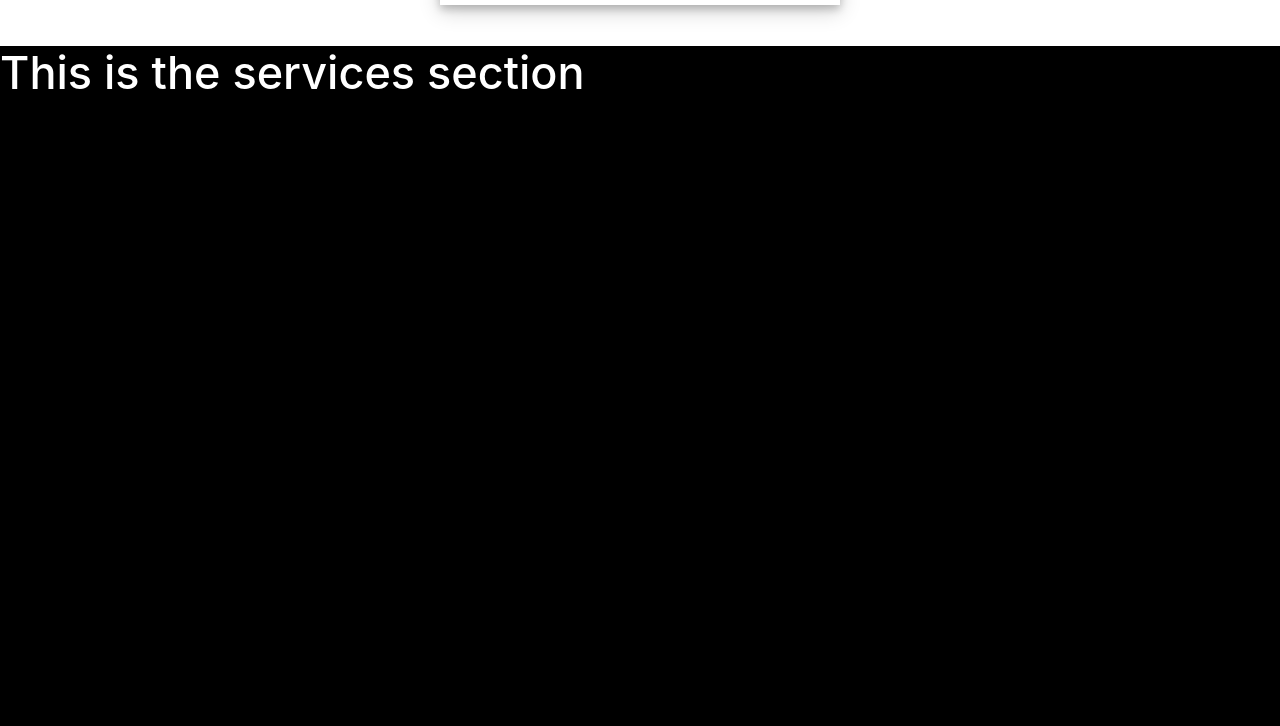
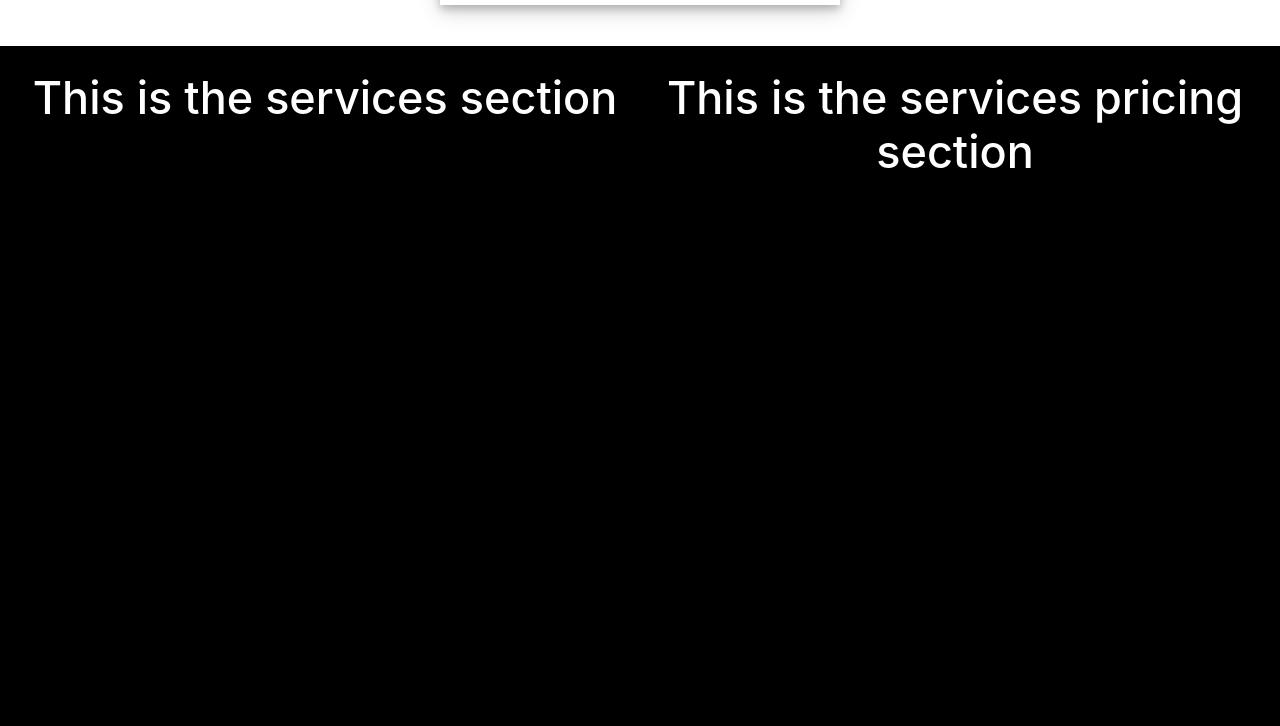
Before and after one commit to shawncasaus/vivid_hair, a Gatsby site: page / in a window 1280 px wide. Shown: the part 1654-2380 px from the top of the page. Built offline with nearby package versions, Linux system fonts and the light colour scheme; Gatsby itself is replaced by a stand-in of ours; a web font is replaced by a local one.

Commit message:
Shawn: imported services descriptions and prices as a JSON object called services.js for use in state management. Also linked Book Now button to Booking page hosted via Square

```diff
--- a/src/components/hero-content.js
+++ b/src/components/hero-content.js
@@ -20,7 +20,7 @@ class Hero_Content extends React.Component {
                   <li>Color Correction</li>
                   <li>Hair Extension</li>
                 </ul>
-                <button type="button" className="btn btn-primary heroButton" style={{}}><a className="arapey button">Book Now</a></button>
+                <button type="button" className="btn btn-primary heroButton" style={{}}><a href="https://square.site/book/DRG254TTPA0CY/vivid-rein-hair-la-verne-ca" className="" style={{color: "inherit", textDecoration: 'none'}}>Book Now</a></button>
             </div>
         </div>
     )
--- a/src/components/services.js
+++ b/src/components/services.js
@@ -1,16 +1,25 @@
-import React from 'react'
+import React, {useState} from 'react'
+import services from '../data/services'
 
 class Services extends React.Component {
     constructor(props) {
         super(props)
+        console.log(services);
     }
+
+
+
+
 
     render() {
 
         return (
-            <div className="services">
-                <div className="servicesContent">
+            <div className="services row">
+                <div className="servicesContent col-lg-6">
                     <h1>This is the services section</h1>
+                </div>
+                <div className="servicesContent col-lg-6">
+                    <h1>This is the services pricing section</h1>
                 </div>
             </div>
         )
--- a/src/components/styles/styles.css
+++ b/src/components/styles/styles.css
@@ -182,7 +182,7 @@ ul {
     margin-top: 5rem;
     opacity: 100%;
     animation-name: fadeIn;
-    animation-duration: 4s;
+    animation-duration: 3s;
     animation-timing-function: ease-in;
     animation-iteration-count: 1;
     animation-direction: normal;
@@ -190,7 +190,7 @@ ul {
 
   .vintage-scissors {
     animation-name: fadeIn;
-    animation-duration: 3s;
+    animation-duration: 2s;
     animation-timing-function: ease-in;
     animation-iteration-count: 1;
     animation-direction: normal;
@@ -324,7 +324,7 @@ ul {
   margin: auto;
   padding: 35px;
   animation-name: fadeIn;
-  animation-duration: 4s;
+  animation-duration: 3s;
   animation-timing-function: ease-in;
   animation-iteration-count: 1;
   animation-direction: normal;
@@ -408,7 +408,7 @@ ul {
   }
 }
 
-@media screen and (max-width: 420px) {
+@media screen and (max-width: 460px) {
   .aboutContent h1 {
     font-size: 28px;
   }
@@ -435,7 +435,8 @@ ul {
   height: 880px;
   background-color: #000000;
   color: #ffffff;
-  width: 100%;
+  padding: 25px;
+  text-align: center;
 }
 
 /*##########END SERVICES STYLES##########*/
--- a/src/components/vivid-image.js
+++ b/src/components/vivid-image.js
@@ -26,7 +26,7 @@ const Vivid_Image = () => {
     }
   `)
 
-  return <Img fixed={data.placeholderImage.childImageSharp.fixed} alt="Vivid Rein Hair Logo" fadeIn="true"/>
+  return <Img fixed={data.placeholderImage.childImageSharp.fixed} alt="Vivid Rein Hair Logo" fadeIn={true} />
 }
 
 export default Vivid_Image
--- /dev/null
+++ b/src/data/services.js
@@ -0,0 +1,130 @@
+const services = [
+    {
+        service: 'Child haircut',
+        price: '$30 per hour',
+        description: '',
+        id: 0
+    },
+    {
+        service: 'Formal style/ updo',
+        price: '$55 per hour',
+        description: 'Includes shampoo and blow out. Pricing determined by length, density and chosen style',
+        id: 1
+    },
+    {
+        service: 'Keratin treatment',
+        price: '$25 per 30 minutes',
+        description: 'Treatment for brittle or over processed hair',
+        id: 2
+    },
+    {
+        service: 'Deep conditioning treatment',
+        price: '$25 per 45 minutes',
+        description: 'Revitalizing treatment for dry/ brittle hair - can be a stand alone service or add on to a color service or haircut',
+        id: 3
+    },
+    {
+        service: 'Bangs trim',
+        price: '$10 per 15 minutes',
+        description: 'Regular maintenance for bangs',
+        id: 4
+    },
+    {
+        service: 'Haircut',
+        price: '$55 per hour',
+        description: 'Shampoo, haircut and blow out/ styling',
+        id: 5
+    },
+    {
+        service: 'Custom undercut',
+        price: '$15+ per 30 minutes',
+        description: 'For clients with partially cropped or shaved sections - pricing will vary based on the size of the undercut, designs, ect...',
+        id: 6
+    },
+    {
+        service: 'Wash and style',
+        price: '$45+ per hour',
+        description: 'Wash, blow dry, and styling of choice. Pricing determined based on length and density',
+        id: 7
+    },
+    {
+        service: 'Custom color',
+        price: 'Varies, 2 hour minimum',
+        description: 'Customized color selection',
+        id: 8
+    },
+    {
+        service: 'Partial highlight',
+        price: '$115+ per 2 hours',
+        description: 'Face framing, babylights, color block (specific sections), mohawk section and sides, peekaboos, and shinelights. Pricing for any variation of partial lightening will be determined in the consultation',
+        id: 9
+    },
+    {
+        service: 'Full highlights',
+        price: '$195+ per 3 hours',
+        description: 'Full head of foils. Pricing determined by the length and density as well as how many foils are needed for the desired look',
+        id: 10
+    },
+    {
+        service: 'Highlight retouch',
+        price: '$75+ per 1 hour 30 minutes',
+        description: 'Retouch on existing highlights, full or partial',
+        id: 11
+    },
+    {
+        service: 'Balayage highlight',
+        price: '$150+ per 2 hours',
+        description: 'Hand painted highlights for natural root to blonde lightening, recommended for light colored hair. Pricing determined by hair length, density and the desired area to be lightened',
+        id: 12
+    },
+    {
+        service: 'Color correction',
+        price: 'Varies, 2 hour minimum',
+        description: 'For clients with uneven color to be corrected, clients with permanently dark colored hair looking to drastically lighten splotchy highlights, or insufficiently done vivids',
+        id: 13
+    },
+    {
+        service: 'Color retouch',
+        price: '$70+ per 2 hour 30 minutes',
+        description: 'Standard 4-6 weeks touch up with no more than 1 inch of regrowth',
+        id: 14
+    },
+    {
+        service: 'Global color',
+        price: '$95+ per 2 hours',
+        description: 'Full color from root to ends (not lightener). Pricing determined by hair length and density, includes styling',
+        id: 15
+    },
+    {
+        service: 'Bleach retouch',
+        price: '$120+ per 2 hour 30 minutes',
+        description: 'Retouch for hair with previous all over bleach application. Pricing may vary based on the colored area',
+        id: 16
+    },
+    {
+        service: 'Global lightening',
+        price: '$150+ per 3 hours',
+        description: 'Full bleach from scalp to ends. Bond builder included in all lightening services, pricing will vary based on hair length and density',
+        id: 17
+    },
+    {
+        service: 'Toner',
+        price: 'Varies, 30 minute minimum',
+        description: 'Demi gloss toner, vivids, deposit only color',
+        id: 18
+    },
+    {
+        service: 'Consultation',
+        price: 'Complimentary, 15 minutes',
+        description: 'An in-salon consultation for haircolor or hair extension service',
+        id: 19
+    },
+    {
+        service: 'Hair extensions',
+        price: 'Varies, 2 hour minimum',
+        description: 'Pricing and specifications will vary based on individual needs. Please schedule an in person consultation prior to booking hair extension services. A deposit of 50% will be required at the end of the consultation in order to book a hair extension appointment',
+        id: 20
+    }
+]
+
+export default services
```
